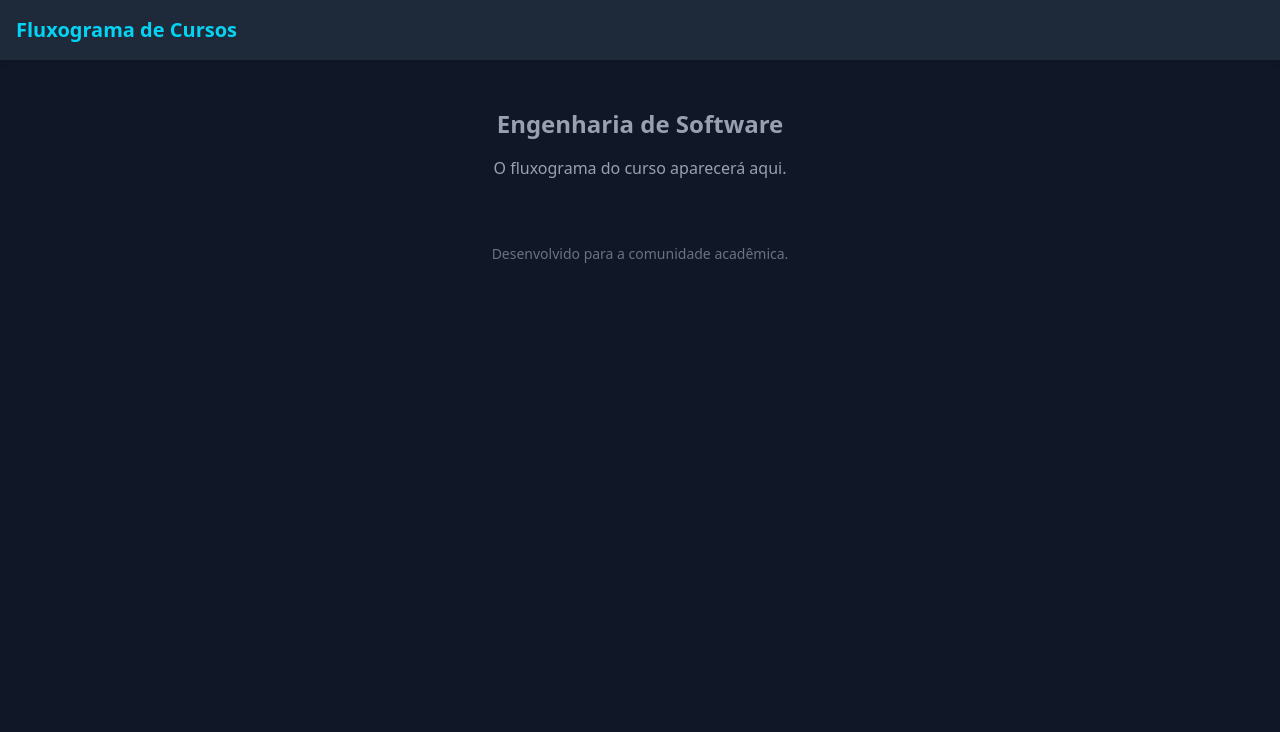
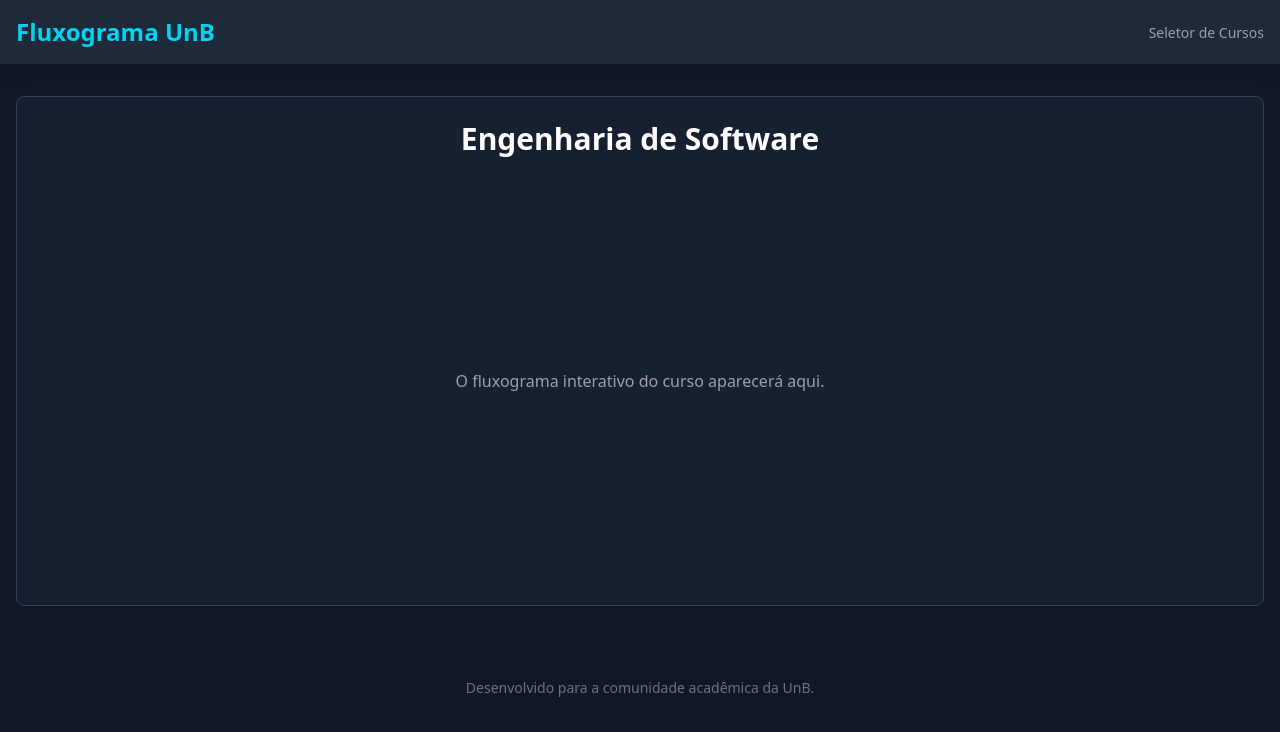
Before and after one commit to Afrontoso/fluxograma-react, a React (Vite) app: page / in a window 1280 px wide. Shown: the top 732 px of the page. Built offline with nearby package versions, Linux system fonts and the light colour scheme.

Commit message:
estrutura inicial

```diff
--- a/src/App.tsx
+++ b/src/App.tsx
@@ -1,39 +1,55 @@
-// Componente provisório para o cabeçalho
-const HeaderPlaceholder = () => {
-  return (
-    <header className="bg-gray-800 text-white shadow-md">
+import React from 'react';
+
+// --- ESTRUTURA DE DADOS (Provisória) ---
+const courses = [
+  { id: 'eng-software', name: 'Engenharia de Software' },
+  { id: 'eng-mecatronica', name: 'Engenharia Mecatrônica' },
+  // Futuramente, outros cursos serão adicionados aqui
+];
+
+// --- COMPONENTES (Provisórios) ---
+
+const Header = () => (
+  <header className="bg-gray-800 text-white shadow-lg sticky top-0 z-50">
     <nav className="container mx-auto p-4 flex justify-between items-center">
-        <h1 className="text-xl font-bold text-cyan-400">Fluxograma de Cursos</h1>
+      <h1 className="text-2xl font-bold text-cyan-400">Fluxograma UnB</h1>
       <div>
-          {/* Espaço para o seletor de cursos e login */}
+        {/* Espaço reservado para o seletor de cursos e o botão de login */}
+        <span className="text-gray-400 text-sm">Seletor de Cursos</span>
       </div>
     </nav>
   </header>
 );
-};
 
-// Componente provisório para o fluxograma
-const CourseFlowchartPlaceholder = () => {
+const CourseFlowchart = ({ courseId }: { courseId: string }) => {
+  const course = courses.find(c => c.id === courseId);
   return (
-    <div className="p-4 text-center text-gray-400">
-      <h2 className="text-2xl font-semibold mb-4">Engenharia de Software</h2>
-      <p>O fluxograma do curso aparecerá aqui.</p>
+    <div className="p-6 rounded-lg bg-gray-800/50 border border-gray-700">
+      <h2 className="text-3xl font-semibold mb-6 text-center text-white">{course?.name}</h2>
+      <div className="text-center text-gray-400 min-h-[50vh] flex items-center justify-center">
+        <p>O fluxograma interativo do curso aparecerá aqui.</p>
+      </div>
     </div>
   );
 };
 
-// Componente principal da aplicação
+// --- COMPONENTE PRINCIPAL ---
+
 function App() {
+  // No futuro, este estado será usado para mudar de curso.
+  // Por agora, vamos deixar o curso de Eng. de Software fixo.
+  const [selectedCourse, setSelectedCourse] = React.useState('eng-software');
+
   return (
     <div className="bg-gray-900 text-gray-100 min-h-screen font-sans">
-      <HeaderPlaceholder />
+      <Header />
 
-      <main className="container mx-auto mt-8">
-        <CourseFlowchartPlaceholder />
+      <main className="container mx-auto mt-8 px-4">
+        <CourseFlowchart courseId={selectedCourse} />
       </main>
 
-      <footer className="text-center p- mt-12 text-gray-500 text-sm">
-        <p>Desenvolvido para a comunidade acadêmica.</p>
+      <footer className="text-center p-6 mt-12 text-gray-500 text-sm">
+        <p>Desenvolvido para a comunidade acadêmica da UnB.</p>
       </footer>
     </div>
   );
```
Lines whose indentation alone changed are shown as unchanged.
